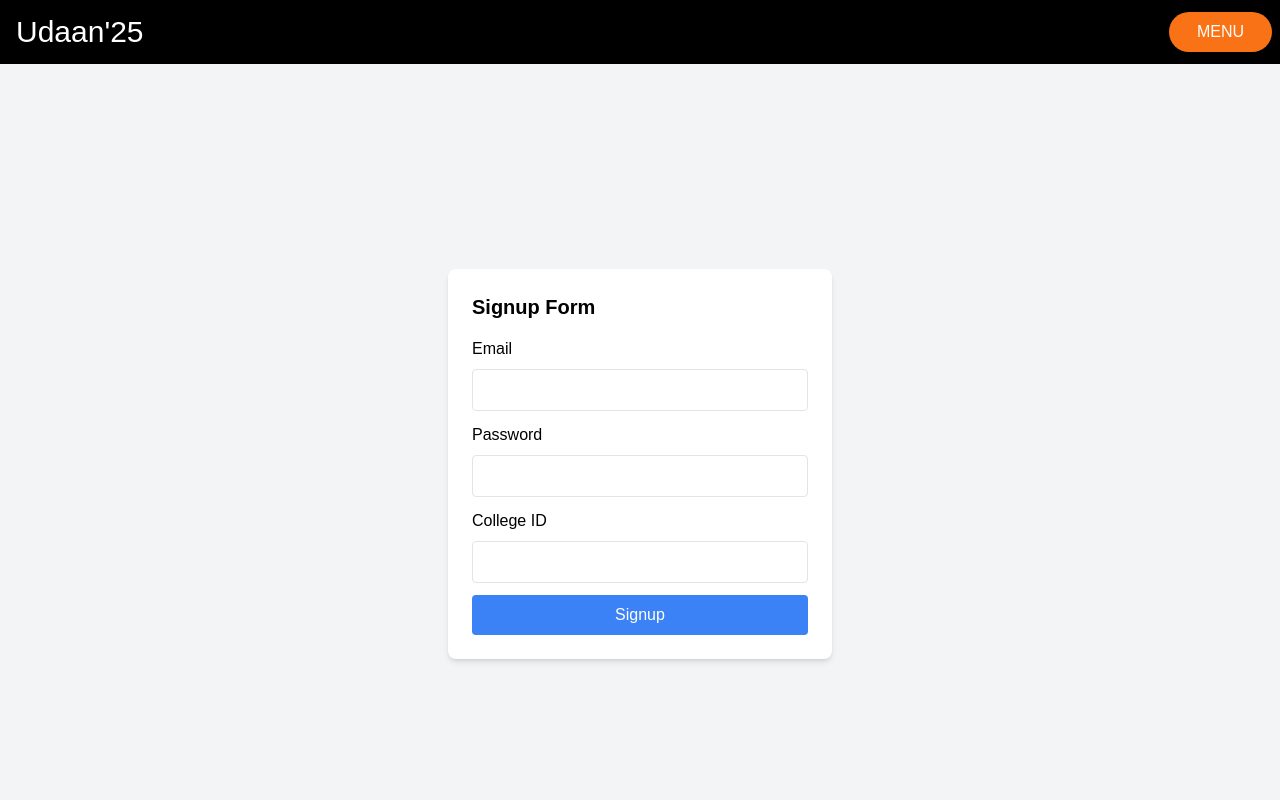
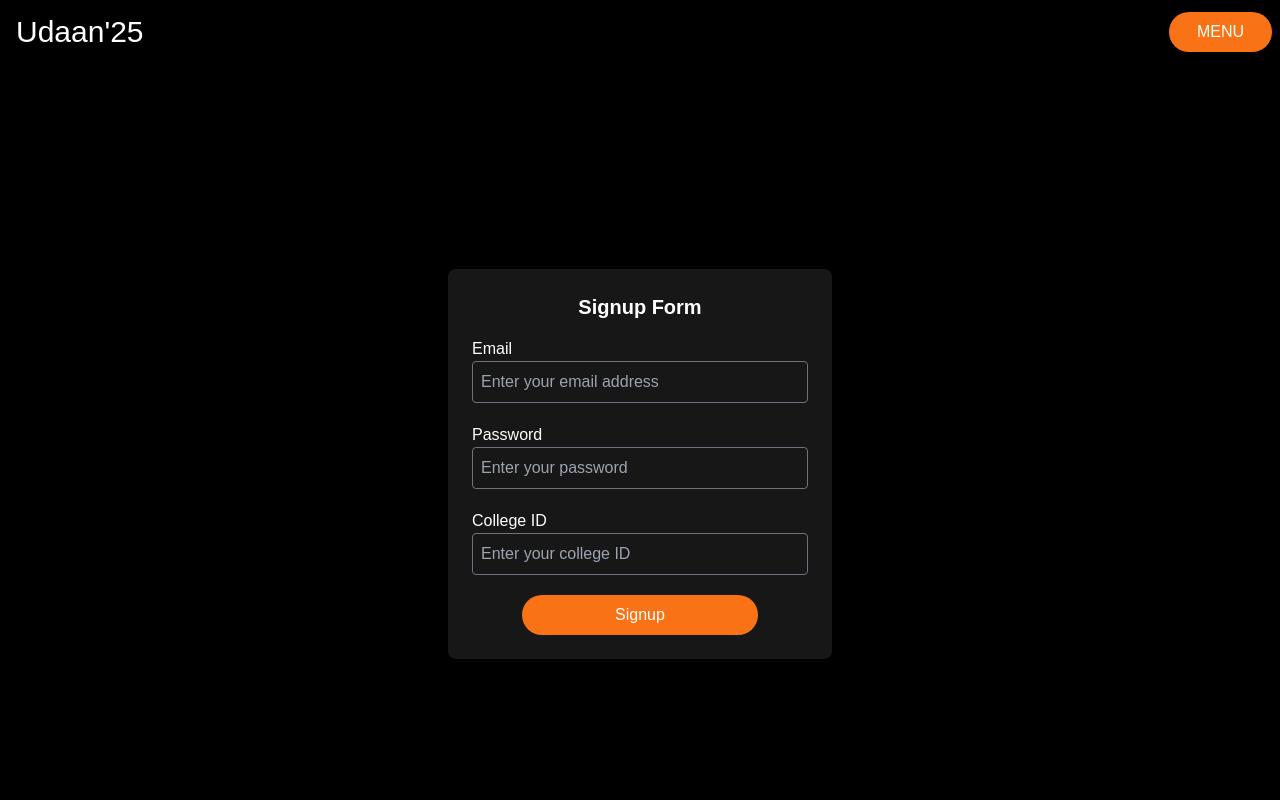
Before and after one commit to ManishAvadhiya/UdaanRedCarpet, a Next.js app in the folder red_carpet/: page /login in a window 1280 px wide. Shown: the top 800 px of the page. Built offline with nearby package versions, Linux system fonts and the light colour scheme.

Commit message:
add UI to Login

```diff
--- a/red_carpet/package.json
+++ b/red_carpet/package.json
@@ -17,6 +17,7 @@
     "@radix-ui/react-slot": "^1.1.2",
     "@react-spring/web": "^9.7.5",
     "@tabler/icons-react": "^3.29.0",
+    "bcryptjs": "^2.4.3",
     "class-variance-authority": "^0.7.1",
     "clsx": "^2.1.1",
     "framer-motion": "^12.3.1",
@@ -28,6 +29,7 @@
     "next-themes": "^0.4.4",
     "react": "^19.0.0",
     "react-dom": "^19.0.0",
+    "react-hot-toast": "^2.5.1",
     "react-icons": "^5.4.0",
     "tailwind-merge": "^3.0.1",
     "tailwindcss-animate": "^1.0.7",
--- a/red_carpet/src/app/api/auth/route.js
+++ b/red_carpet/src/app/api/auth/route.js
@@ -1,5 +1,6 @@
 import { User } from "@/model/User";
 import connectDB from "@/lib/db";
+import bcrypt from "bcryptjs"; // Secure password hashing
 
 export async function POST(req) {
   try {
@@ -14,23 +15,37 @@ export async function POST(req) {
       );
     }
 
+    // Validate email format
+    const emailRegex = /^[^\s@]+@[^\s@]+\.[^\s@]+$/;
+    if (!emailRegex.test(email)) {
+      return new Response(JSON.stringify({ error: "Invalid email format!" }), {
+        status: 400,
+        headers: { "Content-Type": "application/json" },
+      });
+    }
+
     // Connect to the database
     await connectDB();
 
     // Check if user already exists
     const existingUser = await User.findOne({ email });
-    if (existingUser) {
-      return new Response(
-        JSON.stringify({ error: "User already exists!" }),
-        { status: 409, headers: { "Content-Type": "application/json" } }
-      );
+    const existingUserById = await User.findOne({ clgId });
+    if (existingUser || existingUserById) {
+      return new Response(JSON.stringify({ error: "User already exists!" }), {
+        status: 409,
+        headers: { "Content-Type": "application/json" },
+      });
     }
+
+    // Hash the password before saving
+    const salt = await bcrypt.genSalt(10);
+    const hashedPassword = await bcrypt.hash(password, salt);
 
     // Create new user
     const newUser = new User({
       email,
-      password, // ⚠️ Password is stored as plain text (not secure)
-      clgId
+      password: hashedPassword, // Store hashed password securely
+      clgId,
     });
 
     await newUser.save();
@@ -39,16 +54,15 @@ export async function POST(req) {
     return new Response(
       JSON.stringify({
         message: "User registered successfully!",
-        user: { id: newUser._id, email: newUser.email, clgId: newUser.clgId }
+        user: { id: newUser._id, email: newUser.email, clgId: newUser.clgId },
       }),
       { status: 201, headers: { "Content-Type": "application/json" } }
     );
-
   } catch (error) {
     console.error("Error:", error);
-    return new Response(
-      JSON.stringify({ error: "Something went wrong!" }),
-      { status: 500, headers: { "Content-Type": "application/json" } }
-    );
+    return new Response(JSON.stringify({ error: "Internal Server Error" }), {
+      status: 500,
+      headers: { "Content-Type": "application/json" },
+    });
   }
 }
--- a/red_carpet/src/app/layout.js
+++ b/red_carpet/src/app/layout.js
@@ -3,6 +3,7 @@ import "./globals.css";
 import { ClerkProvider, SignedIn, SignedOut, SignInButton, UserButton } from "@clerk/nextjs";
 import Navbar from "@/components/Navbar";
 import Footer from "@/components/Footer";
+import { Toaster } from "react-hot-toast";
 
 const geistSans = Geist({
   variable: "--font-geist-sans",
@@ -24,7 +25,9 @@ export default function RootLayout({ children }) {
     <ClerkProvider>
     <html lang="en">
       <body>
+
         <Navbar />
+        <Toaster position="top-center" />
         {/* <SignedOut>
           <SignInButton forceRedirectUrl="/signup"/>
         </SignedOut>
--- a/red_carpet/src/app/login/page.jsx
+++ b/red_carpet/src/app/login/page.jsx
@@ -1,8 +1,11 @@
 "use client";
-import { redirect } from "next/navigation";
+import { redirect, useRouter } from "next/navigation";
 import { useState } from "react";
+import { toast } from "react-hot-toast";
 
 const SignupForm = () => {
+  const [loading, setLoading] = useState(false);
+  const router = useRouter();
   const [formData, setFormData] = useState({
     email: "",
     password: "",
@@ -10,84 +13,97 @@ const SignupForm = () => {
   });
 
   const handleChange = (e) => {
-    setFormData({ ...formData, [e.target.name]: e.target.value });
+    const { name, value } = e.target;
+    setFormData((prev) => ({ ...prev, [name]: value }));
   };
 
   const handleSubmit = async (e) => {
     e.preventDefault();
+    setLoading(true);
 
     try {
       const res = await fetch("/api/auth", {
         method: "POST",
-        headers: {
-          "Content-Type": "application/json",
-        },
+        headers: { "Content-Type": "application/json" },
         body: JSON.stringify(formData),
       });
 
       if (res.ok) {
-        alert("Vote Cast Successfully!");
+        toast.success("Signup Successful!");
         setFormData({ email: "", password: "", clgId: "" }); // Reset form
+        setTimeout(() => router.push("/"), 500); // Redirect after delay
       } else {
         const errorMessage = await res.text();
-        alert(`Error: ${errorMessage}`);
+        toast.error(`Error: ${errorMessage}`);
       }
 
-      console.log("Form Submitted:", formData);
-      redirect("/login");
     } catch (error) {
       console.error("Signup failed:", error);
-      alert("Something went wrong! Please try again.");
+      toast.error("Something went wrong! Please try again.");
+    } finally {
+      setLoading(false);
     }
   };
 
   return (
-    <div className="flex justify-center text-black items-center h-screen bg-gray-100">
+    <div className="flex justify-center items-center h-screen text-white">
       <form
         onSubmit={handleSubmit}
-        className="bg-white p-6 rounded-lg shadow-md w-96"
+        className="bg-neutral-900 p-6 flex flex-col justify-center items-center rounded-lg shadow-md w-96"
       >
         <h2 className="text-xl font-bold mb-4">Signup Form</h2>
 
         {/* Email Field */}
-        <label className="block mb-2">Email</label>
+        <label className="block mb-2 w-full">
+          Email
           <input
             type="email"
             name="email"
             value={formData.email}
             onChange={handleChange}
-          className="w-full p-2 border rounded mb-3"
+            placeholder="Enter your email address"
+            className="w-full p-2 border border-gray-500 rounded mb-3 bg-transparent text-white focus:outline-none focus:border-orange-500"
             required
           />
+        </label>
 
         {/* Password Field */}
-        <label className="block mb-2">Password</label>
+        <label className="block mb-2 w-full">
+          Password
           <input
             type="password"
             name="password"
             value={formData.password}
             onChange={handleChange}
-          className="w-full p-2 border rounded mb-3"
+            placeholder="Enter your password"
+            className="w-full p-2 border border-gray-500 rounded mb-3 bg-transparent text-white focus:outline-none focus:border-orange-500"
             required
           />
+        </label>
 
         {/* College ID Field */}
-        <label className="block mb-2">College ID</label>
+        <label className="block mb-2 w-full">
+          College ID
           <input
             type="text"
             name="clgId"
             value={formData.clgId}
             onChange={handleChange}
-          className="w-full p-2 border rounded mb-3"
+            placeholder="Enter your college ID"
+            className="w-full p-2 border border-gray-500 rounded mb-3 bg-transparent text-white focus:outline-none focus:border-orange-500"
             required
           />
+        </label>
 
         {/* Submit Button */}
         <button
           type="submit"
-          className="w-full bg-blue-500 text-white p-2 rounded hover:bg-blue-600"
+          disabled={loading}
+          className={`w-[70%] bg-orange-500 text-white p-2 rounded-full hover:bg-orange-600 transition ${
+            loading && "opacity-50 cursor-not-allowed"
+          }`}
         >
-          Signup
+          {loading ? "Loading..." : "Signup"}
         </button>
       </form>
     </div>
```
Also changed, not shown: 1 other file (tests, documents, lock files or other folders). Lines whose indentation alone changed are shown as unchanged.
